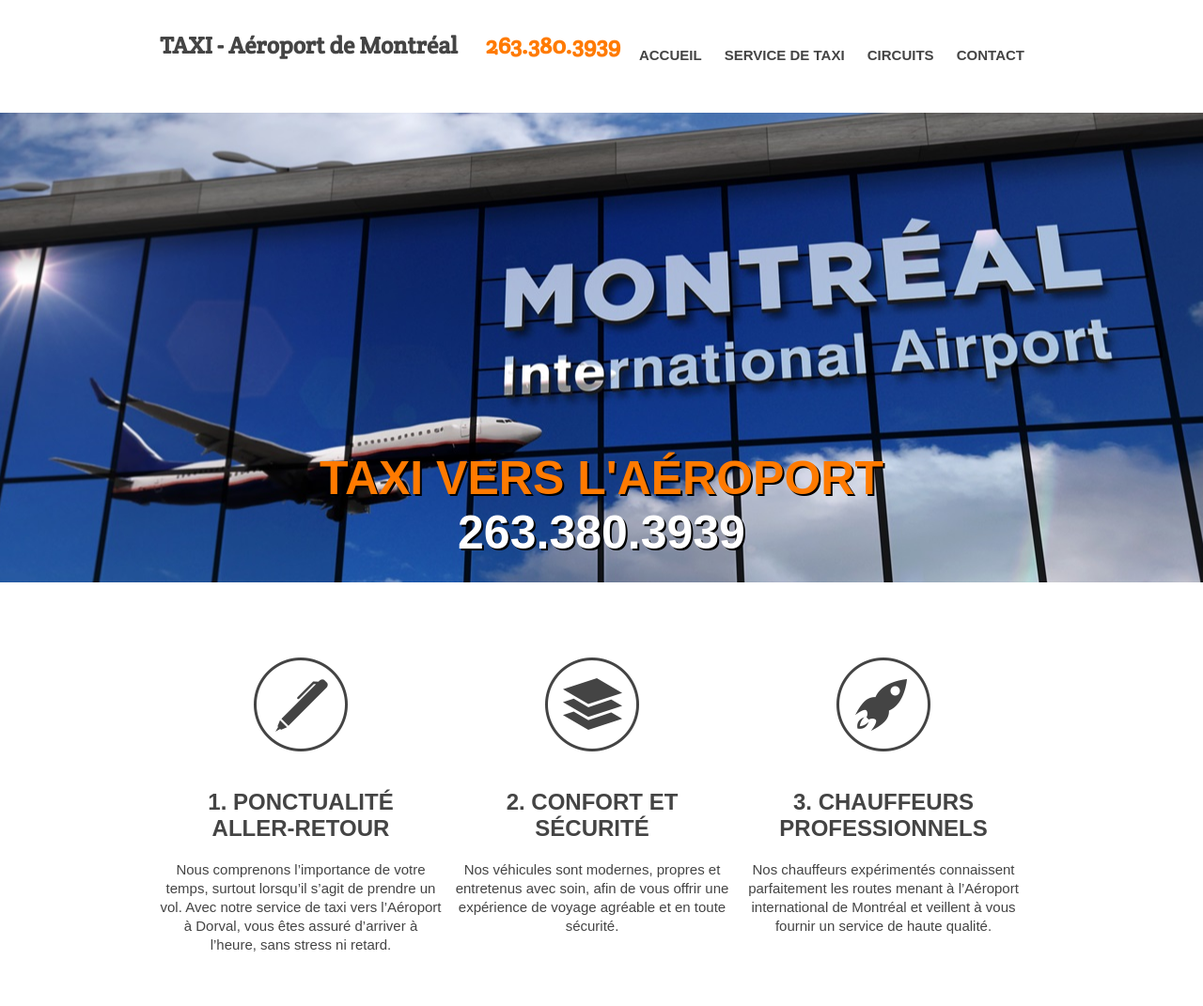
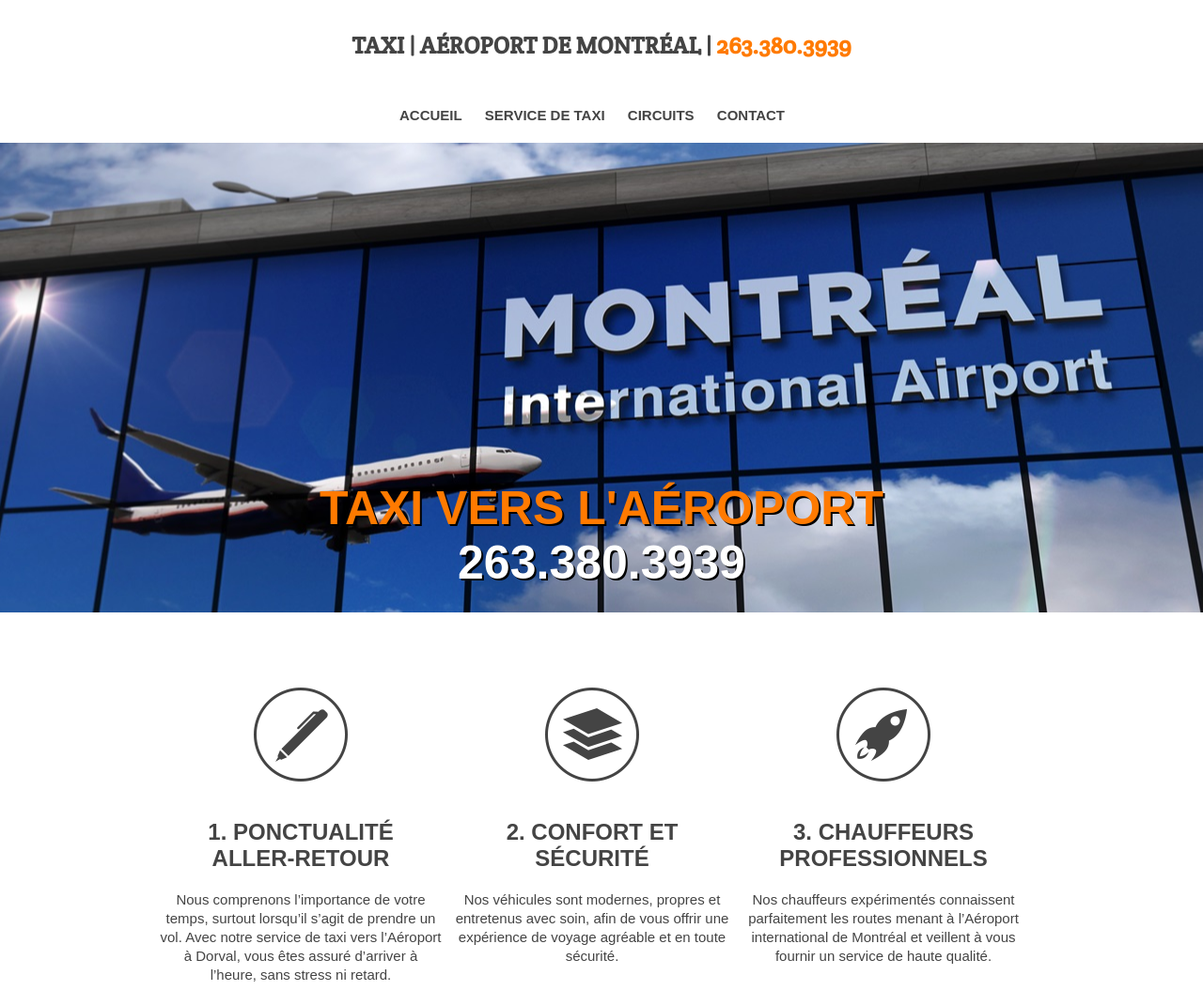
Before and after one commit to 4PCO/delouest, a plain HTML site: page index.html in a window 1280 px wide. Shown: the top 1071 px of the page at 94% size. Drawn offline with Linux system fonts and the light colour scheme.

Commit message:
Add files via upload

```diff
--- a/index.html
+++ b/index.html
@@ -9,8 +9,8 @@
 </head>
 <body>
     <header>
-        <div class="wrapper">
-            <h1>TAXI - Aéroport de Montréal &nbsp;&nbsp;&nbsp;&nbsp;<span class="orange"> 263.380.3939</span></h1>
+        <h1>TAXI | AÉROPORT DE MONTRÉAL |<span class="orange"> 263.380.3939</span></h1>
+        <!-- <div class="wrapper"> -->
             <nav>
                 <ul>
                     <li><a href="#main-image">Accueil</a></li>
@@ -19,7 +19,7 @@
                     <li><a href="#contact">Contact</a></li>
                 </ul>
             </nav>
-        </div>
+        <!-- </div> -->
     </header>
 
     <section id="main-image">
@@ -102,7 +102,7 @@
 
     <footer>
         <div class="wrapper">
-            <h1>TAXI - Aéroport de Montréal &nbsp;&nbsp;&nbsp;&nbsp;<span class="orange">263.380.3939</span></h1>
+            <h1>TAXI | Aéroport de Montréal | <span class="orange">263.380.3939</span></h1>
 
             <div class="copyright">
                 Les Cèdres - Coteau-du-Lac - Les Coteaux - St-Lazare - St-Clet - Ste-Anne-de-Bellevue - Senneville
--- a/styles.css
+++ b/styles.css
@@ -16,6 +16,7 @@ h1, h3, h4
 }
 h1
 {
+    text-align: center;
     font-family: 'Crete Round', serif;
     font-size: 25px;
 }
@@ -79,12 +80,12 @@ header
 }
 header h1
 {
-    float: left;
+    float: center;
     margin-top: 32px;
 }
 header nav
 {
-    float: right;
+    text-align: center;
     margin-top: 50px;
 }
 header nav ul li
```
